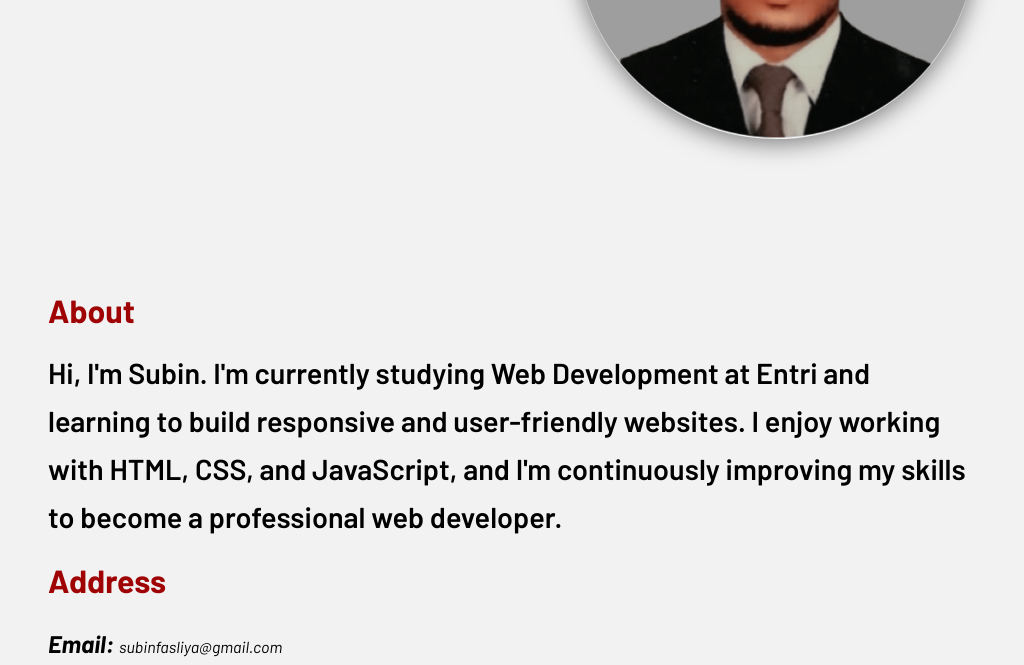
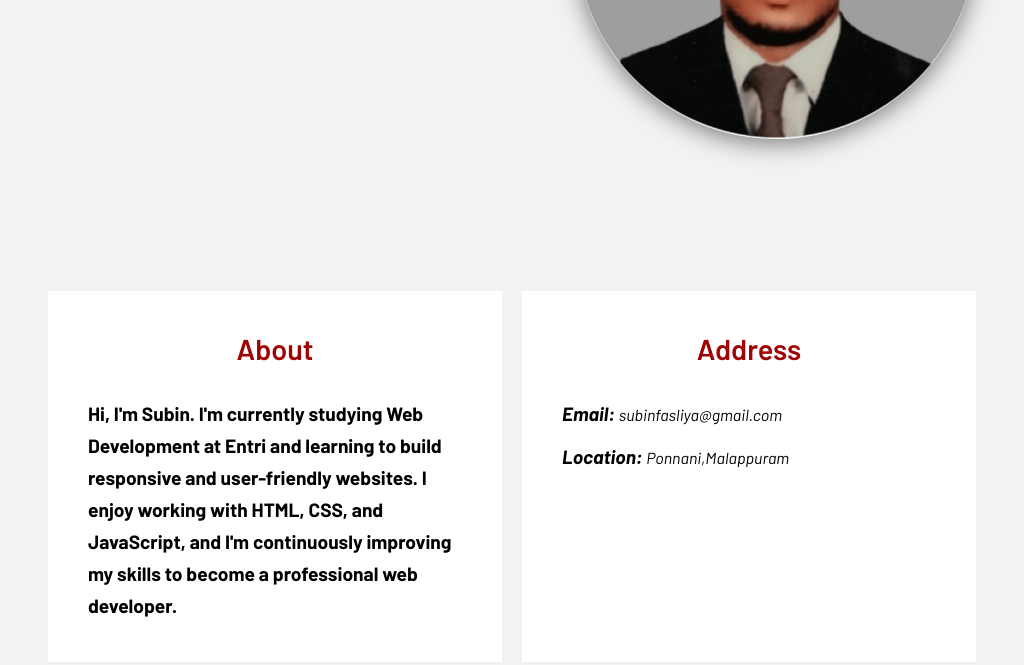
Before and after one commit to Subinfasliya/My-Portfolio-CSS-Media-query, a plain HTML site: page about.html in a window 1024 px wide. Shown: the part 483-1148 px from the top of the page. Drawn offline with Linux system fonts and the light colour scheme.

Commit message:
latest updation all files

```diff
--- a/about.html
+++ b/about.html
@@ -57,10 +57,11 @@
 
         <section>
             <div class="about-container">
-                <h2 class="sub-title">About</h2>
+
 
                 <!-- Description Division -->
                 <div class="description">
+                    <h2 class="sub-title">About</h2>
                     <article>
                         <!-- Brief Description About me -->
                         <p>Hi, I&apos;m Subin. I&apos;m currently studying Web Development at Entri and learning to
@@ -73,11 +74,11 @@
                             my skills to become a professional web developer.</p>
                     </article>
                 </div>
-                <h2 class="sub-title">Address</h2>
+
 
                 <!-- Address division -->
                 <div class="address">
-
+                    <h2 class="sub-title">Address</h2>
                     <address>
                         <div>
                             <p>
--- a/css/about.css
+++ b/css/about.css
@@ -108,9 +108,10 @@ body {
 }
 
 .sub-title {
-    /* padding: 0 10rem; */
-    font-size: 2rem;
+    font-size: 1.8rem;
     color: #9f0303;
+    font-weight: 600;
+    margin-bottom: 1rem;
 }
 
 .description p {
@@ -244,11 +245,6 @@ footer {
     }
 
 
-    /* Hero-resume button  */
-    .hero-btn {
-        margin-top: 1.2rem;
-    }
-
     .image-container {
         flex: 1;
         text-align: end;
@@ -261,13 +257,44 @@ footer {
         object-fit: cover;
     }
 
-    /* project card section */
+    /* about section */
     .about-container {
-      width: 100%;
+        display: flex;
+        flex-direction: row;
+        justify-content: space-between;
+        gap: 20px;
+        width: 100%;
         padding: 2rem 3rem;
-
     }
 
+    .description,
+    .address {
+        width: 100%;
+        background-color: #fff;
+        padding: 2.5rem;
+        overflow: hidden;
+    }
+
+
+    .sub-title {
+        font-size: 1.8rem;
+        text-align: center;
+        font-weight: 600;
+        margin-bottom: 2rem;
+    }
+
+    .about-container p {
+        font-size: 1.2rem;
+        font-weight: bold;
+        /* text-align: center; */
+        line-height: 2rem;
+        /* text-align: justify; */
+    }
+
+    .address .address-text {
+        font-weight: bold;
+        font-size: 1.2rem;
+    }
 
 
     /* Footer section */
@@ -365,15 +392,6 @@ footer {
         height: auto;
     }
 
-    /*Project card section */
-    .contact-container {
-        display: flex;
-        flex-direction: column;
-        align-items: center;
-        padding: 1rem 1.5rem;
-        margin-bottom: 2rem;
-    }
-
 
     .sub-title {
         text-align: center;
@@ -381,18 +399,18 @@ footer {
     }
 
     .about-container {
-        padding: 1rem 1.5rem;
+        padding: 1rem .5rem;
     }
 
     .description p {
-        font-size: 1rem;
+        font-size: .875rem;
         text-align: left;
         line-height: 1.8rem;
     }
 
     .address .address-text {
         font-weight: bold;
-        font-size: 1rem;
+        font-size: .875rem;
     }
 
 
--- a/css/index.css
+++ b/css/index.css
@@ -294,15 +294,15 @@ Desktop-first Approach */
   }
 
   .about-subtitle {
-    font-size: 1.25rem;
+    font-size: 1.8rem;
     text-align: center;
   }
 
   .about-container p {
     font-size: 1.2rem;
     font-weight: bold;
-    text-align: center;
-    line-height: 1.9rem;
+    text-align: justify;
+    line-height: 2rem;
   }
 
   /* Footer section */
@@ -387,7 +387,7 @@ Desktop-first Approach */
   }
 
   .hero-container h1 {
-    font-size: 32px;
+    font-size: 2rem;
     margin: 0.8rem 0;
   }
 
```
Also changed, not shown: css/contact.css (+3 -17 lines).
